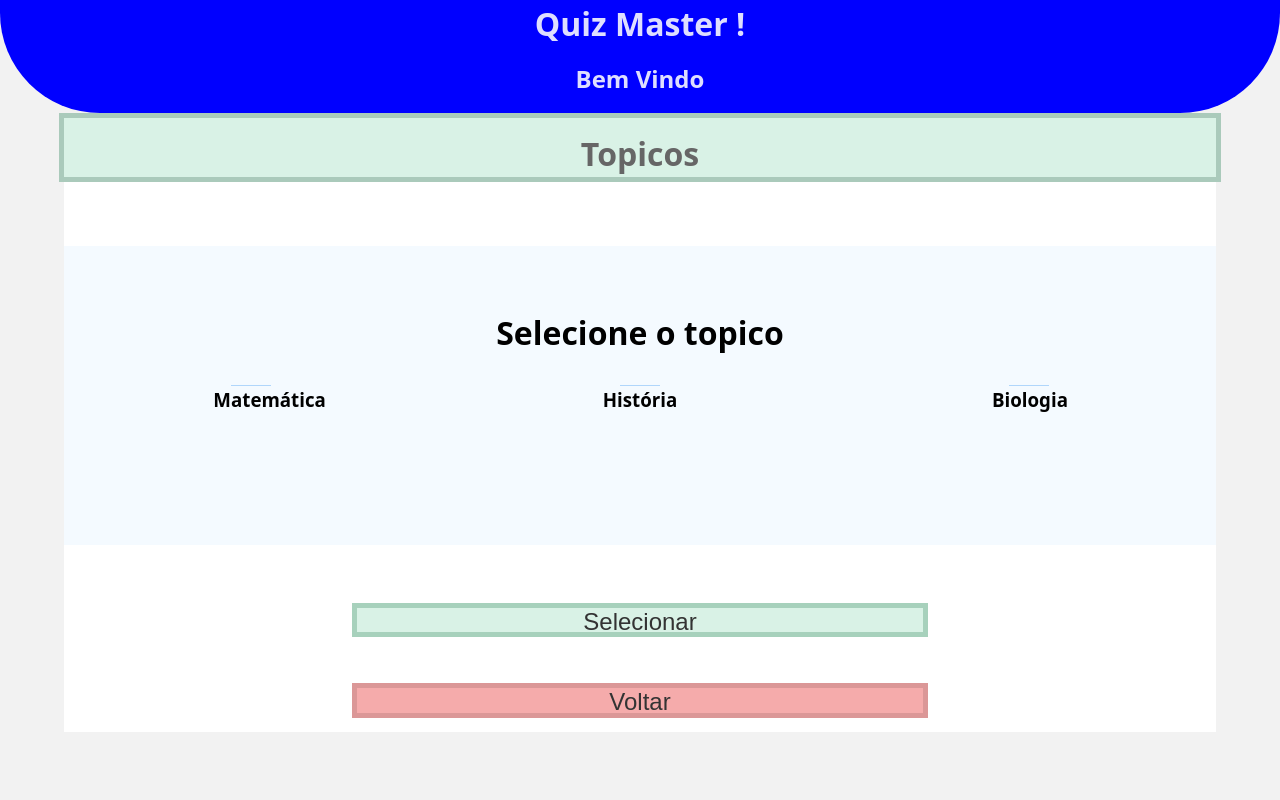
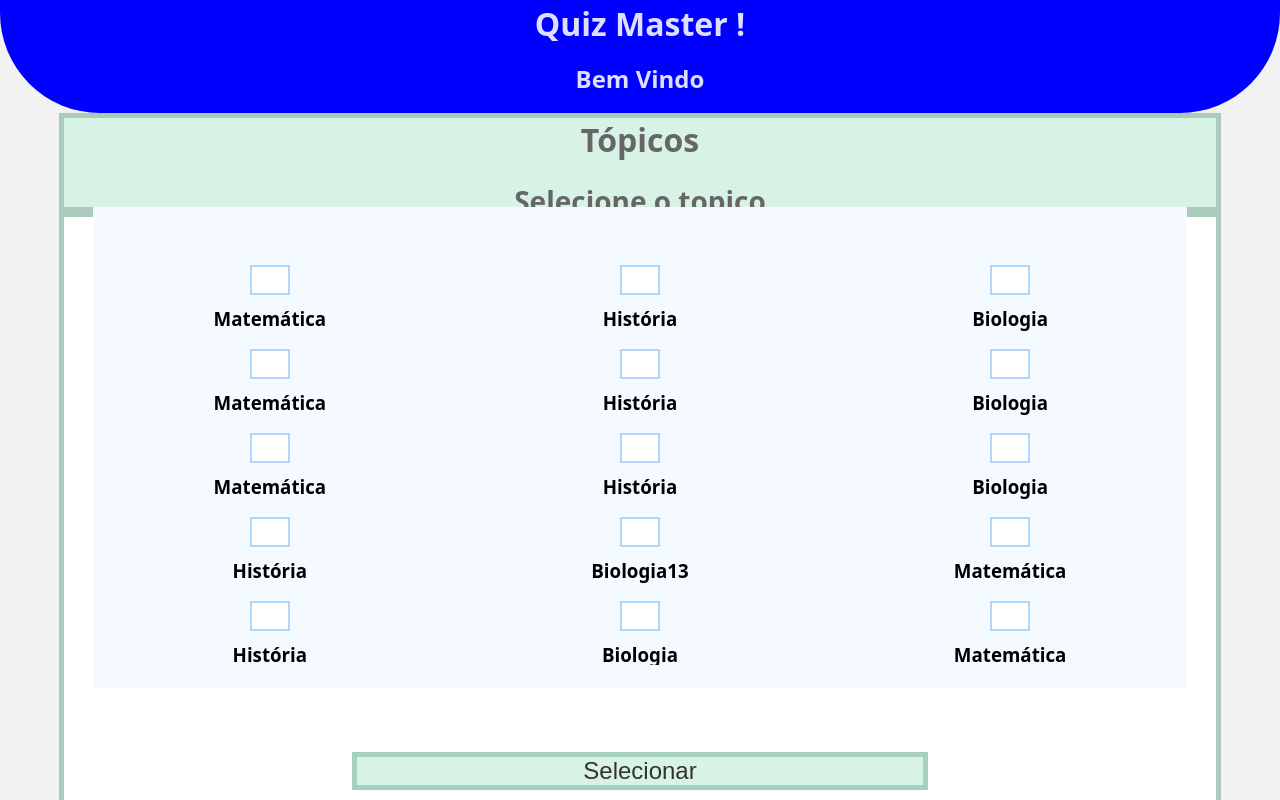
Before and after one commit to MuriloCarvG12/QuizMaster, a React (Vite) app: page /QuestionScreen in a window 1280 px wide. Both pictures are taken after a click on the button "Tópicos". Shown: the top 800 px of the page. Built offline with nearby package versions, Linux system fonts and the light colour scheme.

Commit message:
Fix: previne que a tag grid fique grande demais e quebre o site

```diff
--- a/src/components/Page_Question_Screen.tsx
+++ b/src/components/Page_Question_Screen.tsx
@@ -72,7 +72,7 @@ interface topics_screen_interface
     set_current_option: (option: number) => void
 }
 
-const topics = ["Matemática", "História", "Biologia"];
+const topics = ["Matemática", "História", "Biologia","Matemática", "História", "Biologia","Matemática", "História", "Biologia", "História", "Biologia13","Matemática", "História", "Biologia","Matemática", "História", "Biologia1","Matemática", "História", "Biologia","Matemática", "História", "Biologia","Matemática", "História", "Biologia", "História", "Biologia13","Matemática", "História", "Biologia","Matemática", "História", "Biologia1"];
 
 
 
@@ -87,18 +87,20 @@ export function Topics_screen_MainTopicSelection({set_picked_question_topics, se
 
 
                                 <div id="USER Questions HEAD" className="question_screen_head">
-                                    <h1>Topicos</h1>
+                                    <h1>Tópicos</h1>
+                                    <h2 style={{fontSize: 28}}> Selecione o topico</h2>
                                 </div>
 
 
-                                <div id="HOME-Questions" className="question_screen_body" style={{flexDirection:"column"}}>
-                                    <div className="question_screen_body" style={{backgroundColor:"#F4FAFF",width:"100%",height:"100%", flexDirection:"column"}}>
-                                        <h1 style={{color:"black"}}> Selecione o topico </h1>
+                                <div id="HOME-Questions" className="question_screen_body" style={{flexDirection:"column", height: "100%"}}>
+                                    <div className="question_screen_body" style={{backgroundColor:"#F4FAFF",width:"95%",height:"100%", flexDirection:"column", borderStyle: "none"}}>
+
 
                                         <div className="question_screen_selection_grid">
+                                            {/*** ITERATING OVER EVERY ITEM IN OUR TOPICS ARRAY! */}
                                             {topics.map(topic => (
 
-                                                <label key={topic} style={{ display: 'flex', flexDirection:"column", width:"20%", height:"20%", color:"black", justifyContent:"center", alignContent: "center"}} >
+                                                <label key={topic} style={{ display: 'flex', flexDirection:"column", color:"black", justifyContent:"center", alignContent: "center"}} >
                                                 <input
                                                     type="checkbox"
                                                     value={topic}
@@ -111,7 +113,7 @@ export function Topics_screen_MainTopicSelection({set_picked_question_topics, se
                                                         setSelectedTopics(prev => prev.filter(t => t !== topic));
                                                         }
                                                     }}/>
-                                                    <h3 style={{textAlign:"center"}}>{topic}</h3>
+                                                    <h3 style={{textAlign:"center", marginTop: 10}}>{topic}</h3>
                                                 </label>
 
                                         ))}
@@ -142,12 +144,13 @@ export function Topics_screen_SubTopicSelection({ set_current_topic_state}:topic
 
                                 <div id="USER Questions HEAD" className="question_screen_head">
                                     <h1>Sub-Topicos</h1>
+                                    <h2 style={{fontSize: 28}}> Selecione os subtopicos</h2>
                                 </div>
 
 
-                                <div id="HOME-Questions" className="question_screen_body" style={{flexDirection:"column"}}>
-                                    <div className="question_screen_body" style={{backgroundColor:"#F4FAFF",width:"95%",height:"100%", flexDirection:"column"}}>
-                                        <h1 style={{color:"black"}}> Selecione os subtopicos </h1>
+                                <div id="HOME-Questions" className="question_screen_body" style={{flexDirection:"column", height: "100%"}}>
+                                    <div className="question_screen_body" style={{backgroundColor:"#F4FAFF",width:"95%",height:"100%", flexDirection:"column", borderStyle: "none"}}>
+
                                         <h1 style={{color:"black"}}>TODO IMPLEMENT BACKEND TO FETCH SUBTOPICS</h1>
 
 
@@ -179,16 +182,17 @@ export function Topics_screen_QuestionSourceSelection({set_picked_question_topic
 
                                 <div id="USER Questions HEAD" className="question_screen_head">
                                     <h1>Fontes</h1>
+                                    <h2 style={{fontSize: 28}}> Selecione a fonte</h2>
                                 </div>
 
 
-                                <div id="HOME-Questions" className="question_screen_body" style={{flexDirection:"column"}}>
-                                    <div className="question_screen_body" style={{backgroundColor:"#F4FAFF",width:"95%",height:"100%", flexDirection:"column"}}>
-                                        <h1 style={{color:"black"}}> Selecione a fonte </h1>
+                                <div id="HOME-Questions" className="question_screen_body" style={{flexDirection:"column", height: "100%"}}>
+                                    <div className="question_screen_body" style={{backgroundColor:"#F4FAFF",width:"95%",height:"100%", flexDirection:"column", borderStyle: "none"}}>
+
                                         <div className="question_screen_selection_grid">
                                             {sources.map(source => (
 
-                                                <label key={source} style={{ display: 'block', width:"5%", height:"2%", color:"black"}} >
+                                                <label key={source} style={{ display: 'flex', flexDirection:"column", color:"black", justifyContent:"center", alignContent: "center"}}  >
 
 
                                                 <input
@@ -205,7 +209,7 @@ export function Topics_screen_QuestionSourceSelection({set_picked_question_topic
                                                     }}
 
                                                 />
-                                                    {source}
+                                                    <h3 style={{textAlign:"center"}}>{source}</h3>
                                                 </label>
 
                                         ))}
--- a/src/index.css
+++ b/src/index.css
@@ -151,20 +151,24 @@
 .question_screen_head
 {
   width: 90%;
-  height: 9%;
+  min-height: 15%;
   background-color:#D9F2E6;
   text-align: center;
   color: #666666;
   padding-top:  1%;
   border-style: solid;
   border-width: 5px;
-  border-color:#aacabb
+  border-color:#aacabb;
+  display: flex;
+  flex-direction: column;
+  justify-content: center;
+  gap: 20%;
 }
 
 .question_screen_body
 {
   width: 90%;
-  height: 90%;
+  height: 80%;
   background-color: #FFFFFF;
 
   display: flex;
@@ -176,13 +180,16 @@
   gap: 12.5%;
   padding-top: 5%;
   padding-bottom: 2%;
+  border-style: solid;
+  border-width: 5px;
+  border-color:#aacabb
 }
 
 .question_screen_selection_box
 {
   background-color: #c6e5fa;
-  width: 60%;
-  height: 40%;
+  width: 80%;
+  height: 60%;
   border-style: solid;
   border-color: #afc9da;
   border-width: 5px;
@@ -196,16 +203,17 @@
   display: grid;
   grid-template-columns: repeat(3, 3fr);
   gap: 16px;
-  height: 60%;
+  max-height: 400px;
   width: 100%;
   overflow-y: auto ;
   justify-items: center;
+
 }
 input.question_screen_selection_checkbox
 {
   appearance: none;
-  width: 40px;
-  height: 40px;
+  min-width: 40px;
+  min-height: 30px;
   border: 2px solid #B0D6FB;
   background-color: #ffffff;
   cursor: pointer;
```
